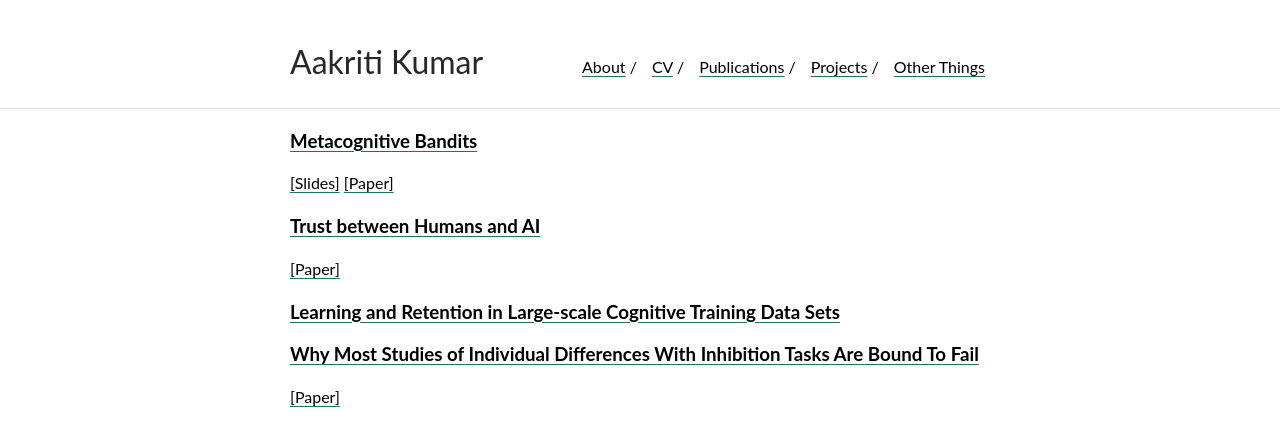
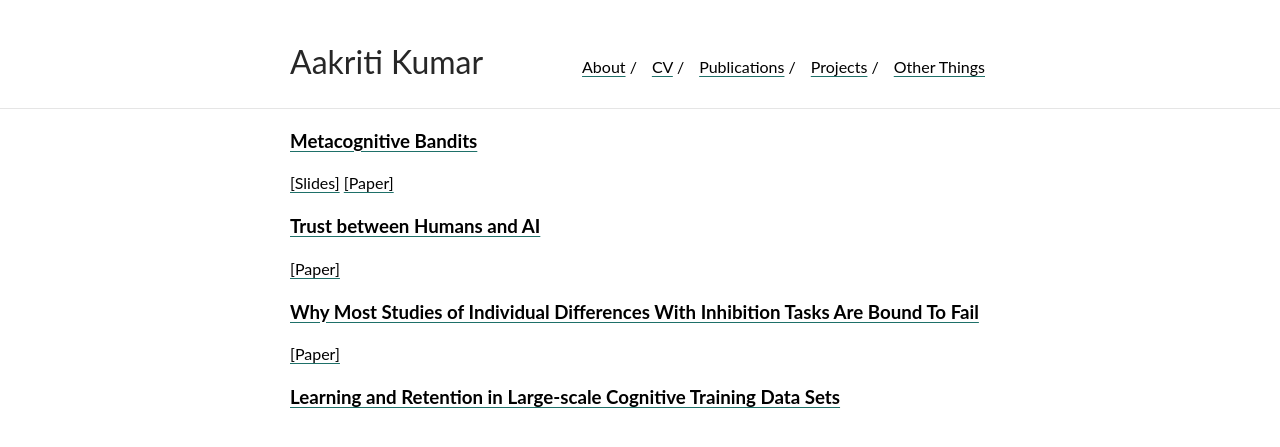
Before and after one commit to aakriti1kumar/aakriti1kumar.github.io, a Jekyll site: the page built from projects.md, in a window 1280 px wide. Shown: the top 447 px of the page. Built offline with Jekyll 4.4.1, drawn with Linux system fonts in a browser that asks for light colours; our own code applies the rules of GitHub Pages for plain Markdown files.

Commit message:
Update projects.md

```diff
--- a/projects.md
+++ b/projects.md
@@ -4,8 +4,7 @@
 ### [Trust between Humans and AI](trust.md)
 [[Paper]](trust_review.pdf)<br>
 
-### [Learning and Retention in Large-scale Cognitive Training Data Sets](lumos.md)<br>
-
-
 ### [Why Most Studies of Individual Differences With Inhibition Tasks Are Bound To Fail](p.md)
 [[Paper]](p.pdf)<br>
+
+### [Learning and Retention in Large-scale Cognitive Training Data Sets](lumos.md)<br>
```
